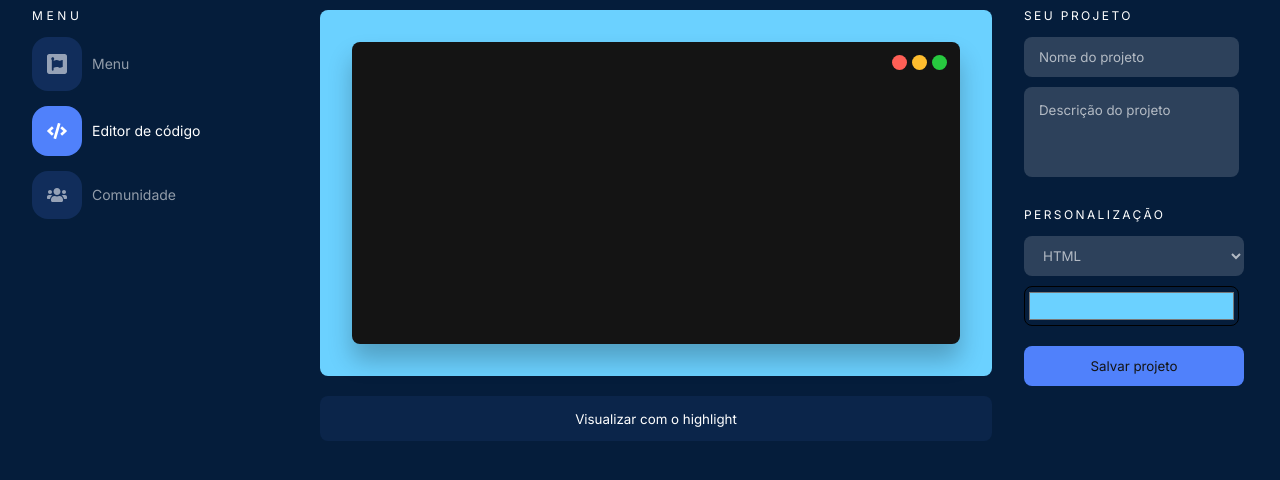
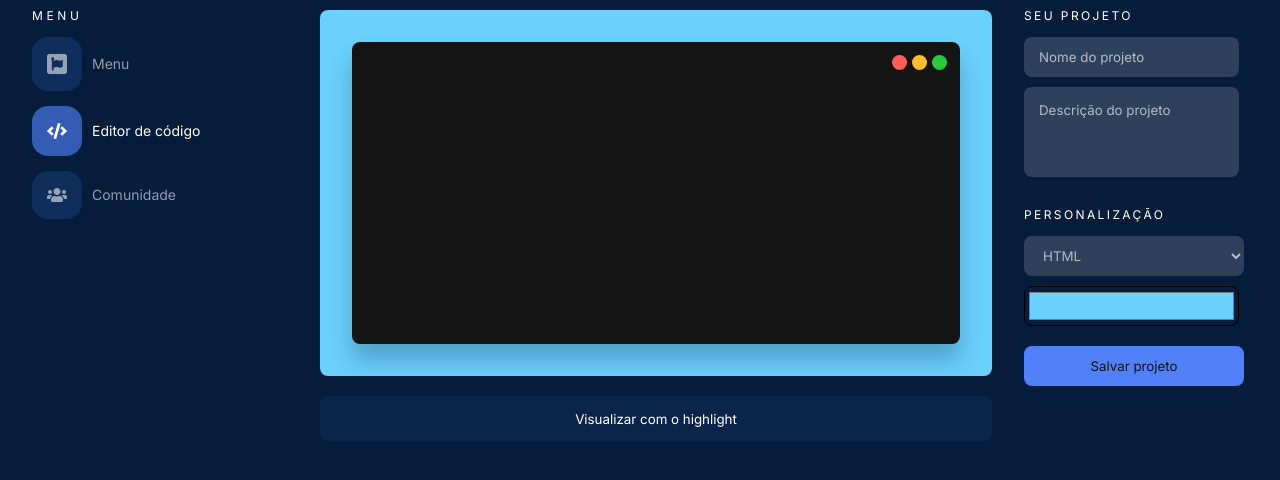
Before and after one commit to vvito7/AluraDev, a plain HTML site: page index.html in a window 1280 px wide. In both pictures the pointer is over the picture 57 px from the left and 243 px from the top of the page. Shown: the part 112-592 px from the top of the page. Drawn offline with Linux system fonts and the light colour scheme.

Commit message:
First part - Editor code

```diff
--- a/style.css
+++ b/style.css
@@ -77,6 +77,10 @@
     background-color: #5081FB;
     border-radius: 16px;
     padding: 17px 15px;
+}
+#botao-codigo:hover{
+    background-color: rgba(80, 129, 251, 0.64);
+    transition: 1s;
 }
 #botao-comunidade{
     background-color:rgba(80, 129, 251, 0.16);;
```
